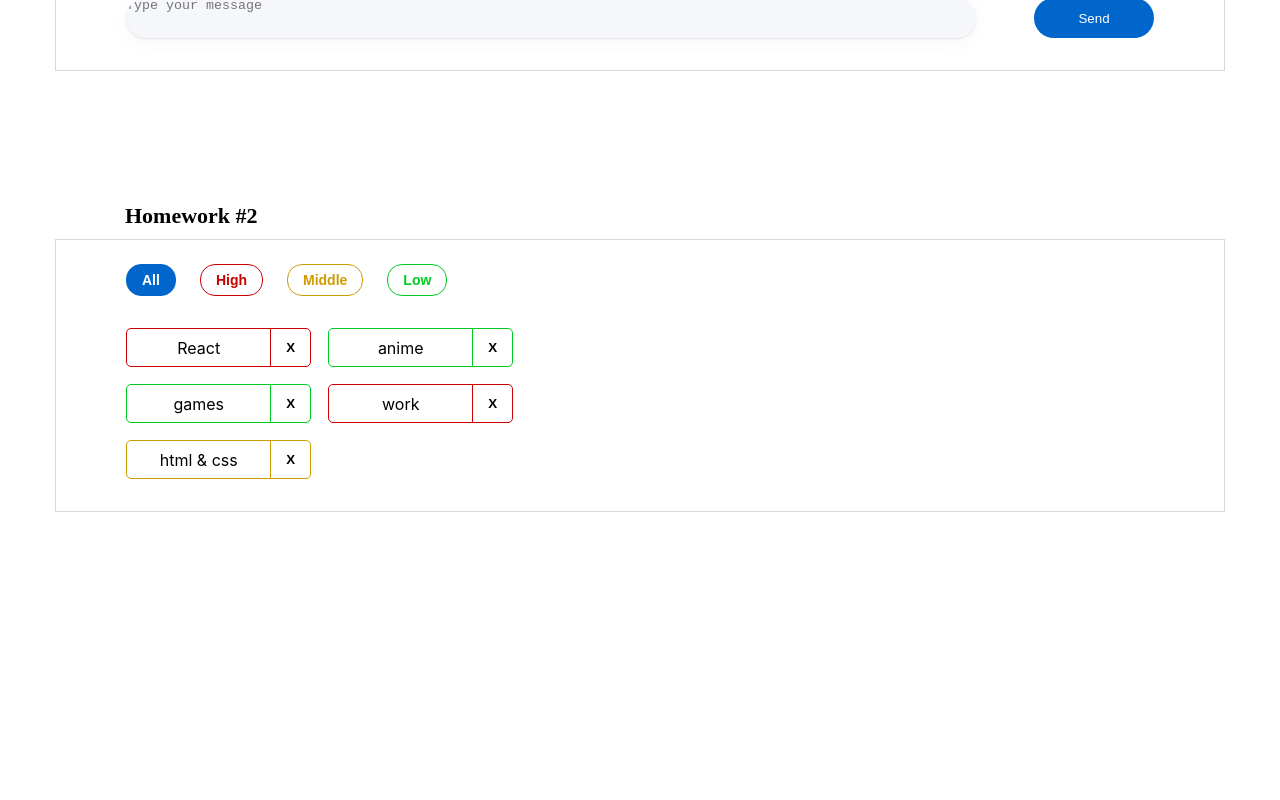
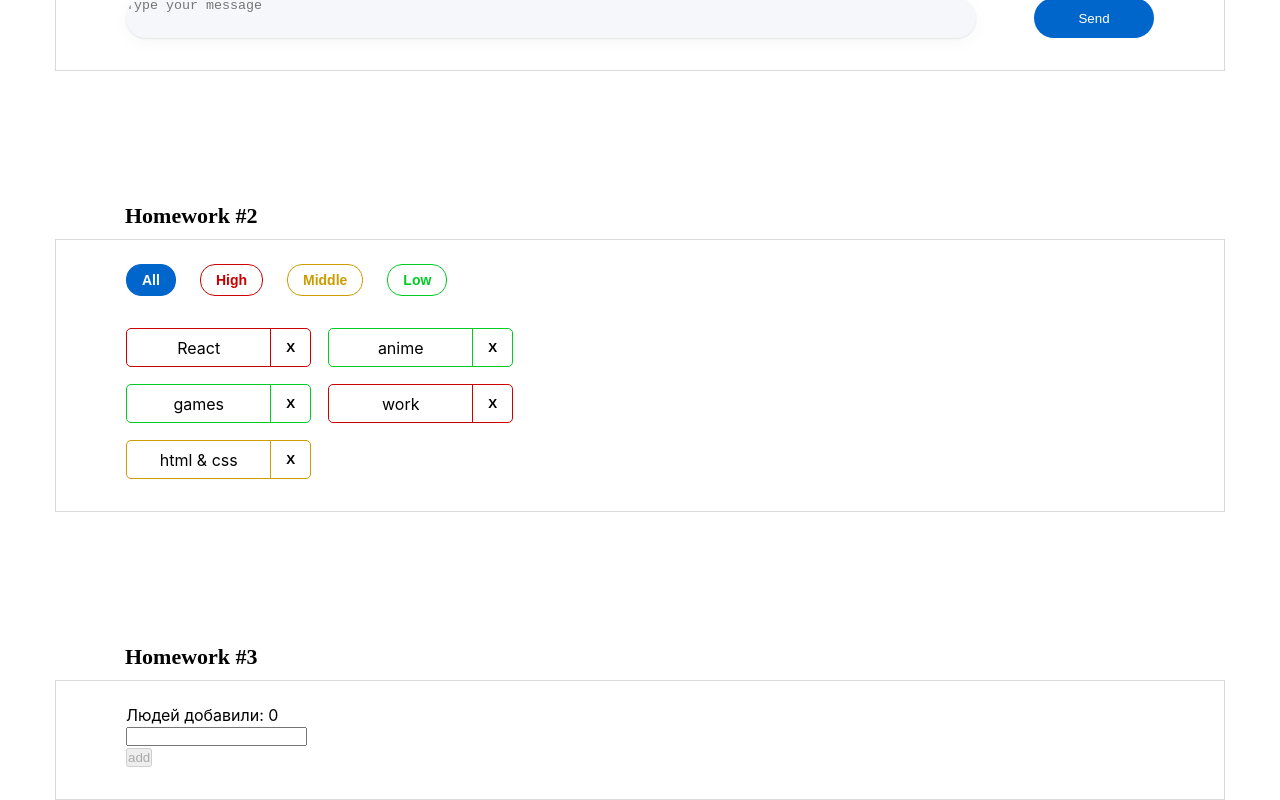
Before and after one commit to Faukkirik/hws2, a React (Create React App) app: page / in a window 1280 px wide. Shown: the part 385-1185 px from the top of the page. Before the commit the page ends 897 px from the top, so only its background shows below. Built offline with nearby package versions, Linux system fonts and the light colour scheme.

Commit message:
5 commit - hw03

```diff
--- a/package.json
+++ b/package.json
@@ -1,6 +1,6 @@
 {
   "name": "hws2",
-  "homepage": "http://Faukkirik.github.io/hws2",
+  "homepage": "http://Faukkiriyark.github.io/hws2",
   "version": "0.1.0",
   "private": true,
   "dependencies": {
@@ -16,6 +16,7 @@
     "@types/react-dom": "18.0.6",
     "@types/uuid": "8.3.4",
     "axios": "0.27.2",
+    "deploy": "^1.0.3",
     "gh-pages": "^4.0.0",
     "react": "18.2.0",
     "react-dom": "18.2.0",
--- a/src/s1-main/App.tsx
+++ b/src/s1-main/App.tsx
@@ -2,6 +2,7 @@ import React from 'react'
 import s from './App.module.css'
 import HW1 from '../s2-homeworks/hw01/HW1'
 import HW2 from "../s2-homeworks/hw02/HW2";
+import HW3 from "../s2-homeworks/hw03/HW3";
 
 function App() {
     return (
@@ -9,7 +10,7 @@ function App() {
             <HW1/>
             {/*раскомментировать по ходу выполнения*/}
             <HW2 />
-            {/*<HW3/>*/}
+            <HW3 />
             {/*<HW4/>*/}
 
             {/*при выполнении дз 5 и более - закомментировать здесь дз 1-4, так как они есть внутри дз 5*/}
--- a/src/s2-homeworks/hw03/Greeting.tsx
+++ b/src/s2-homeworks/hw03/Greeting.tsx
@@ -1,15 +1,16 @@
 import React, {ChangeEvent, KeyboardEvent} from 'react'
 import s from './Greeting.module.css'
+import {UserType} from "./HW3";
 
 type GreetingPropsType = {
-    name: any // need to fix any
-    setNameCallback: any // need to fix any
-    addUser: any // need to fix any
-    onBlur: any // need to fix any
-    onEnter: any // need to fix any
-    error: any // need to fix any
+    name: string // need to fix any
+    setNameCallback: (e: ChangeEvent<HTMLInputElement>)=>void // need to fix any
+    addUser: ()=>void // need to fix any
+    onBlur: ()=>void // need to fix any
+    onEnter: (e: KeyboardEvent<HTMLInputElement>)=>void // need to fix any
+    error: string // need to fix any
     totalUsers: any // need to fix any
-    lastUserName?: any // need to fix any
+    lastUserName?: string // need to fix any
 }
 
 // презентационная компонента (для верстальщика)
--- a/src/s2-homeworks/hw03/GreetingContainer.tsx
+++ b/src/s2-homeworks/hw03/GreetingContainer.tsx
@@ -1,23 +1,34 @@
 import React, { ChangeEvent, KeyboardEvent, useState } from 'react'
 import Greeting from './Greeting'
 import { UserType } from './HW3'
+import {Simulate} from "react-dom/test-utils";
+import error = Simulate.error;
 
 type GreetingContainerPropsType = {
-    users: any // need to fix any
-    addUserCallback: any // need to fix any
+    users: UserType[] // need to fix any
+    addUserCallback: (name:string)=>void // need to fix any f
 }
 
-export const pureAddUser = (name: any, setError: any, setName: any, addUserCallback: any) => {
+export const pureAddUser = (name: string, setError: (error:string)=>void, setName: (name: string)=>void, addUserCallback: (name:string)=>void) => {
+    if (name.trim() === ''){ setError("Ошибка! Введите имя!")}
+    else {addUserCallback(name)
+        setName('')
+    }
+
     // если имя пустое - показать ошибку: setError('Ошибка! Введите имя!'),
     // иначе - добавить юзера при помощи addUserCallback и очистить инпут засетав ''
     // проверить на пустоту можно при помощи метода trim(). К примеру: name.trim() !== ''
     // ЕСЛИ НЕ БУДЕТ ПОЛУЧАТЬСЯ, НЕ РАССТРАИВАЙСЯ. НА ЧЕТВЕРТОМ ЗАНЯТИИ ПО ТУДУЛИСТУ НАУЧИМ), НО ВСЕ ТАКИ ПОПЫТАЙСЯ))
 }
 
-export const pureOnBlur = (name: any, setError: any) => { // если имя пустое - показать ошибку
+export const pureOnBlur = (name: string, setError: (error:string)=>void) => {
+    if (name.trim()==='') setError("Ошибка! Введите имя!")
+
+    // если имя пустое - показать ошибку
 }
 
-export const pureOnEnter = (e: any, addUser: any) => { // если нажата кнопка Enter - добавить
+export const pureOnEnter = (e: KeyboardEvent<HTMLInputElement>, addUser: ()=>void) =>{ e.key === "Enter" && addUser()
+    // если нажата кнопка Enter - добавить
 }
 
 // более простой и понятный для новичков
@@ -29,11 +40,11 @@ const GreetingContainer: React.FC<GreetingContainerPropsType> = ({
     addUserCallback,
 }) => {
     // деструктуризация пропсов
-    const [name, setName] = useState<any>('') // need to fix any
-    const [error, setError] = useState<any>('') // need to fix any
+    const [name, setName] = useState<string>('') // need to fix any
+    const [error, setError] = useState<string>('') // need to fix any
 
-    const setNameCallback = (e: any) => { // need to fix any
-        setName('some name') // need to fix
+    const setNameCallback = (e: ChangeEvent<HTMLInputElement>) => { // need to fix any
+        setName(e.currentTarget.value) // need to fix
 
         error && setError('')
     }
@@ -51,13 +62,13 @@ const GreetingContainer: React.FC<GreetingContainerPropsType> = ({
         pureOnBlur(name, setError)
     }
 
-    const onEnter = (e: any) => {
+    const onEnter = (e: KeyboardEvent<HTMLInputElement>) => {
         // и здесь все тоже самое...)
         pureOnEnter(e, addUser)
     }
 
-    const totalUsers = 0 // need to fix
-    const lastUserName = 'some name' // need to fix
+    const totalUsers = users.length // need to fix
+    const lastUserName = name // need to fix
 
     return (
         <Greeting
--- a/src/s2-homeworks/hw03/HW3.tsx
+++ b/src/s2-homeworks/hw03/HW3.tsx
@@ -4,9 +4,9 @@ import s2 from '../../s1-main/App.module.css'
 import GreetingContainer from './GreetingContainer'
 
 /*
-* 1 - описать тип UserType
-* 2 - указать нужный тип в useState с users
-* 3 - дописать типы и логику функции pureAddUserCallback и проверить её тестами
+* 1 - описать тип UserType +
+* 2 - указать нужный тип в useState с users +
+* 3 - дописать типы и логику функции pureAddUserCallback и проверить её тестами +
 * 4 - в файле GreetingContainer.tsx дописать типизацию пропсов
 * 5 - в файле GreetingContainer.tsx указать нужные типы в useState с name и error
 * 6 - в файле GreetingContainer.tsx дописать тип и логику функции setNameCallback
@@ -19,23 +19,25 @@ import GreetingContainer from './GreetingContainer'
 
 // types
 export type UserType = {
-    _id: any // need to fix any
-    name: any // need to fix any
+    _id: string // need to fix any
+    name: string // need to fix any
 }
 
-export const pureAddUserCallback = (name: any, setUsers: any, users: any) => { // need to fix any
+export const pureAddUserCallback = (name: string, setUsers:React.Dispatch<React.SetStateAction<UserType[]>>, users: UserType[]) => { // need to fix any
     const user = {
+        name: name,
+        _id: v1()
         // need to fix
         // нужно создать новый объект соответствующий типу UserType
         // не забыть   сгенеририовать _id и вставить пришедший в функцию name
     }
-    //засетайЮзеров([...старые users, и наш новый user])
+    setUsers([...users, user])//засетайЮзеров([...старые users, и наш новый user])
 }
 
 const HW3 = () => {
-    const [users, setUsers] = useState<any>([]) // need to fix any
+    const [users, setUsers] = useState<UserType[]>([]) // need to fix any
 
-    const addUserCallback = (name: any) => { // need to fix any
+    const addUserCallback = (name: string) => { // need to fix any
         pureAddUserCallback(name, setUsers, users)
     }
 
```
Also changed, not shown: 1 other file (tests, documents, lock files or other folders).
